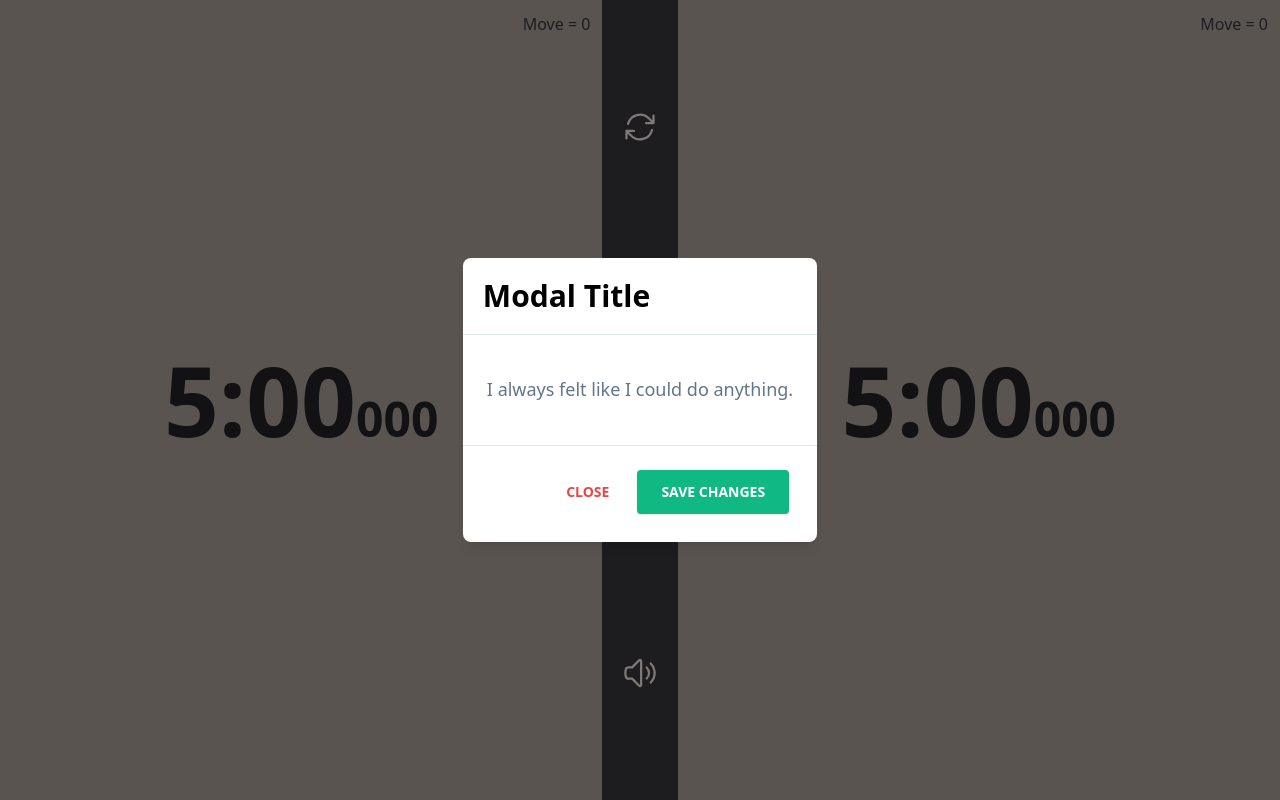
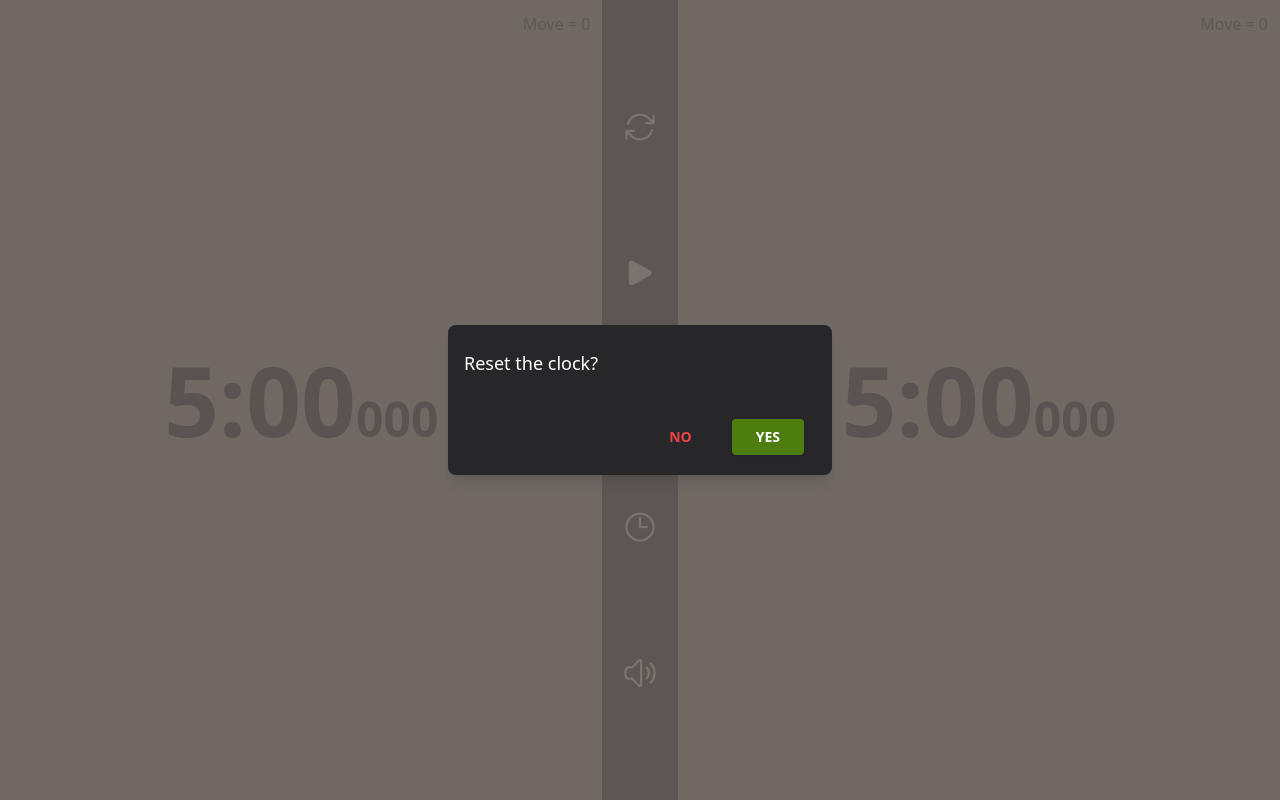
Before and after one commit to mamad-1999/Chess-Clocks, a Next.js app: page / in a window 1280 px wide. Both pictures are taken after a click on the icon 640 px from the left and 127 px from the top of the page. Built offline with nearby package versions, Linux system fonts and the light colour scheme; no server answers.

Commit message:
style: change style and content of modal {finish}

```diff
--- a/src/app/components/Modal.tsx
+++ b/src/app/components/Modal.tsx
@@ -7,6 +7,7 @@ import { getLocalStorageItem } from "../../../util/storage";
 import { clearTime } from "../../../util/clearTime";
 export default function Modal() {
     const modalState = useAppSelector(state => state.modal)
+    const setting = useAppSelector(state => state.setting)
     const dispatch = useAppDispatch()
 
     const resetTimer = () => {
@@ -19,38 +20,33 @@ export default function Modal() {
             {modalState.showModal ? (
                 <>
                     <div
-                        className="justify-center items-center flex overflow-x-hidden overflow-y-auto fixed inset-0 z-50 outline-none focus:outline-none"
+                        className={`justify-center items-center flex overflow-x-hidden overflow-y-auto fixed inset-0 z-50 outline-none focus:outline-none ${modalState.showModal && "bg-stone-500/70"}`}
                     >
                         <div className="relative w-auto my-6 mx-auto max-w-3xl">
                             {/*content*/}
-                            <div className="border-0 rounded-lg shadow-lg relative flex flex-col w-full bg-white outline-none focus:outline-none">
-                                {/*header*/}
-                                <div className="flex items-start justify-between p-5 border-b border-solid border-slate-200 rounded-t">
-                                    <h3 className="text-3xl font-semibold">
-                                        Modal Title
-                                    </h3>
-                                </div>
+                            <div className="md:w-96 w-80 border-0 rounded-lg shadow-lg relative flex flex-col bg-zinc-800 outline-none focus:outline-none">
+
                                 {/*body*/}
-                                <div className="relative p-6 flex-auto">
-                                    <p className="my-4 text-slate-500 text-lg leading-relaxed">
-                                        I always felt like I could do anything.
+                                <div className="relative p-4 flex-auto">
+                                    <p className="my-2 text-white text-lg leading-relaxed">
+                                        Reset the clock?
                                     </p>
                                 </div>
                                 {/*footer*/}
-                                <div className="flex items-center justify-end p-6 border-t border-solid border-slate-200 rounded-b">
+                                <div className="flex gap-3 items-center justify-end py-4 px-6 rounded-b">
                                     <button
                                         className="text-red-500 background-transparent font-bold uppercase px-6 py-2 text-sm outline-none focus:outline-none mr-1 mb-1 ease-linear transition-all duration-150"
                                         type="button"
                                         onClick={() => dispatch(closeModalHandler())}
                                     >
-                                        Close
+                                        No
                                     </button>
                                     <button
-                                        className="bg-emerald-500 text-white active:bg-emerald-600 font-bold uppercase text-sm px-6 py-3 rounded shadow hover:shadow-lg outline-none focus:outline-none mr-1 mb-1 ease-linear transition-all duration-150"
+                                        className={`${setting.themeColor} text-white active:bg-emerald-600 font-bold uppercase text-sm px-6 py-2 rounded shadow hover:shadow-lg outline-none focus:outline-none mr-1 mb-1 ease-linear transition-all duration-150`}
                                         type="button"
                                         onClick={resetTimer}
                                     >
-                                        Save Changes
+                                        YES
                                     </button>
                                 </div>
                             </div>
```
